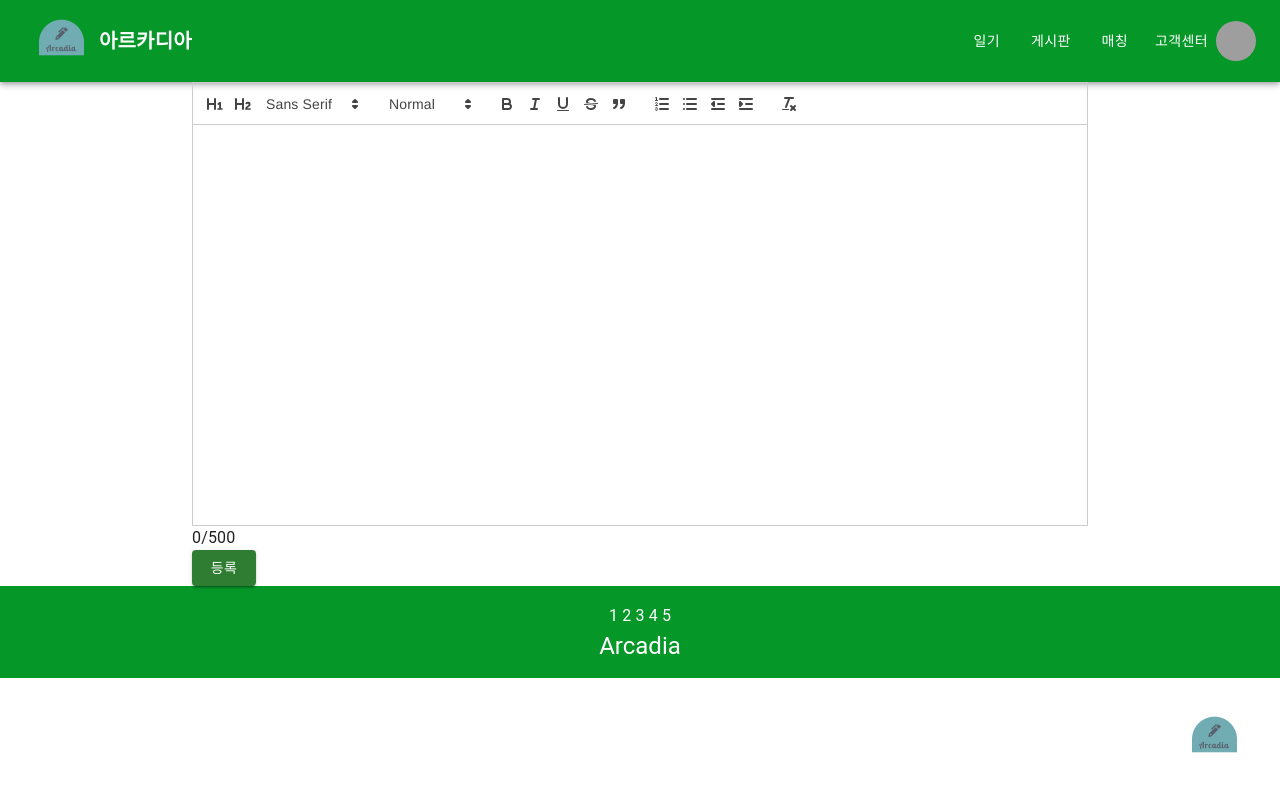
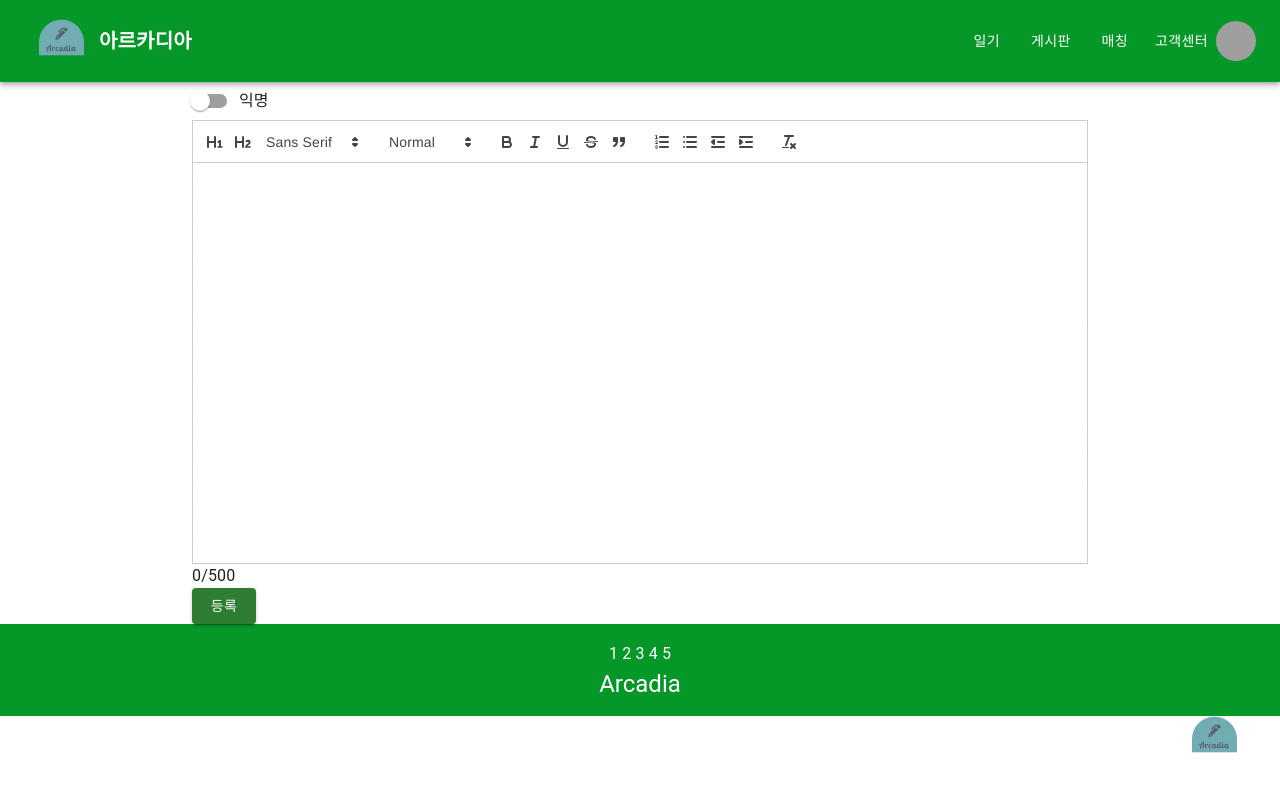
Before and after one commit to kakaoProFit/Arcadia-FE, a Next.js app: page /diary/write in a window 1280 px wide. Shown: the top 792 px of the page. Built offline with nearby package versions, Linux system fonts and the light colour scheme; grey boxes are pictures that could not be loaded; what react-chatbot-kit would draw is missing.

Commit message:
일기 익명 기능 완료
- 일기일때만 익명 스위치 활성화. 매칭 신청서일 때는 활성화x

```diff
--- a/src/app/diary/(ContentView)/write/page.js
+++ b/src/app/diary/(ContentView)/write/page.js
@@ -12,12 +12,13 @@ const TextEditor = dynamic(
 
 const baseUrl = "/diary/list/DirCreate" //일기 등록할 때 버튼에 쓰일 url
 const submitUrl = "/diary/1" // 등록 후에 list로 이동. 첫페이지로 고정 이동
+const anonPost = false // 일기를 익명으로 할건지 아닌지 판별. 기본값은 false
 
 export default function DiaryWritePage() {
   return (
     <>
       <Stack direction="column" alignItems="center" spacing={2}>
-        <TextEditor baseUrl={baseUrl} submitUrl={submitUrl} />
+        <TextEditor baseUrl={baseUrl} submitUrl={submitUrl} anonPost={anonPost} />
       </Stack>
     </>
   );
--- a/src/components/textEditor/textEditor.js
+++ b/src/components/textEditor/textEditor.js
@@ -4,10 +4,12 @@
 
 import 'react-quill/dist/quill.snow.css'
 import styled from 'styled-components'
-import { useRef, useState } from 'react'
+import { useRef, useState, useEffect } from 'react'
 import ReactQuill from 'react-quill'
 import Button from '@mui/material/Button'
 import { useRouter } from 'next/navigation'
+import Switch from '@mui/material/Switch';
+import FormControlLabel from '@mui/material/FormControlLabel';
 
 const modules = {
   // Quill의 동작과 기능을 사용자 정의. 화면에 tool이 보이게 함.
@@ -54,14 +56,20 @@ const StyledTextEditor = styled.div`
   }
 `
 
-const TextEditor = (url) => {
-  // value: 사용자가 입력한 내용, onChage: value를 변경하기 위한 함수
+const TextEditor = (props) => { // props에는 baseUrl, submitUrl, (anonPost: 생략가능) 의 데이터가 넘어옴
   const quillRef = useRef()
   const maxCharacters = 500 //입력 최대 글자수
   const router = useRouter()
 
+  const [isAnonPost, setIsAnonPost] = useState(props.anonPost); // 사용자가 익명 여부 선택하는 것을 관리할 state
+
   const [displayCounting, setDisplayCounting] = useState('0') // 글자 수를 화면에 보이기 위한 변수
   const [writingContent, setWritingContent] = useState('')
+
+  const toggleAnonymous = () => {
+    console.log("익명 여부: ", !isAnonPost)
+    setIsAnonPost(!isAnonPost); // 사용자가 익명 여부 선택함에 따른 state 저장
+  }
 
   const handleChange = (content, delta, source, editor) => {
     const newText = content
@@ -84,14 +92,14 @@ const TextEditor = (url) => {
   // 등록 버튼을 클릭했을 때 실행될 함수
   const handleSubmit = () => {
     console.log(writingContent) //작성된 내용물
-    console.log("baseUrl: ", url.baseUrl) //각 페이지에서 이 컴포넌트를 쓸 때 url도 넘겨줘야함. 그럼 해당 url로 post요청 가능
-    console.log("submitUrl: ", url.submitUrl) // post 요청 후에 해당 글의 자세히 보기 페이지로 이동
+    console.log("baseUrl: ", props.baseUrl) //각 페이지에서 이 컴포넌트를 쓸 때 url도 넘겨줘야함. 그럼 해당 url로 post요청 가능
+    console.log("submitUrl: ", props.submitUrl) // post 요청 후에 해당 글의 자세히 보기 페이지로 이동
 
-    router.push(url.submitUrl) // 아직 백엔드 연결 안됐으니, 테스트로 라우팅 바로 가능하도록 함. 추후 제거
+    router.push(props.submitUrl) // 아직 백엔드 연결 안됐으니, 테스트로 라우팅 바로 가능하도록 함. 추후 제거
 
-    fetch(url.baseUrl, { // 등록 요청
+    fetch(props.baseUrl, { // 등록 요청
       method: 'POST',
-      body: JSON.stringify({ content: writingContent }),
+      body: JSON.stringify({ content: writingContent, isAnonPost: isAnonPost }), //작성 내용이랑 익명여부 전달
       headers: {
         'Content-Type': 'application/json',
       },
@@ -99,7 +107,7 @@ const TextEditor = (url) => {
       .then((response) => {
         if (response.ok) {
           console.log('전송 성공!')
-          router.push(url.submitUrl)
+          router.push(props.submitUrl)
         } else {
           console.error('전송 실패')
         }
@@ -111,6 +119,15 @@ const TextEditor = (url) => {
 
   return (
     <StyledTextEditor>
+      {(props.anonPost !== undefined) && ( // anonPost라는 props가 있을때만 익명 스위치 표시. (=일기)
+        <FormControlLabel
+          control={<Switch checked={isAnonPost} onChange={toggleAnonymous} />}
+          label="익명"
+          onChange={(e) => {
+
+          }}
+        />
+      )}
       <ReactQuill
         ref={quillRef}
         modules={modules}
```
